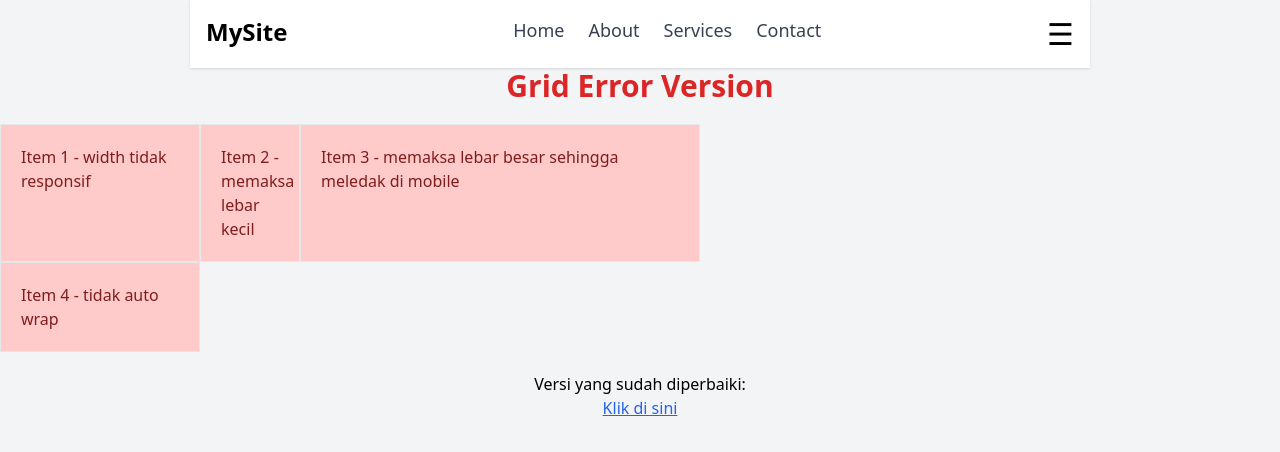
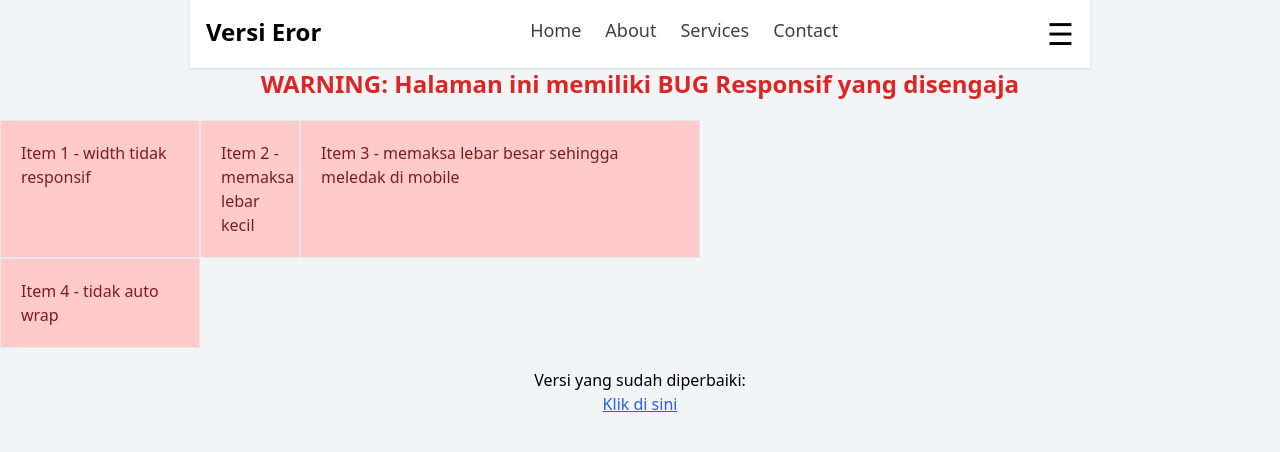
Before and after one commit to yafigian3-hue/Studi-Kasus-Solusi-Perbaikan-Layout-Responsif-Navbar, a plain HTML site: page index.html in a window 1280 px wide. Drawn offline with nearby package versions, Linux system fonts and the light colour scheme.

Commit message:
Update index.html

```diff
--- a/index.html
+++ b/index.html
@@ -22,7 +22,7 @@
   <nav class="bg-white shadow p-4 w-[900px] mx-auto flex justify-between">
 
     <!-- Logo -->
-    <h1 class="text-2xl font-bold">MySite</h1>
+    <h1 class="text-2xl font-bold">Versi Eror</h1>
 
     <!-- Menu (Error: tidak responsif, tidak bisa sembunyi) -->
     <ul class="flex gap-6 text-gray-700 text-lg">
@@ -37,7 +37,7 @@
 
   </nav>
 
-  <h1 class="text-center text-3xl font-bold mb-5 text-red-600">Grid Error Version</h1>
+  <h1 class="text-center text-2xl font-bold mb-5 text-red-600">WARNING: Halaman ini memiliki BUG Responsif yang disengaja</h1>
 
 
   <!-- GRID ERROR -->
```
